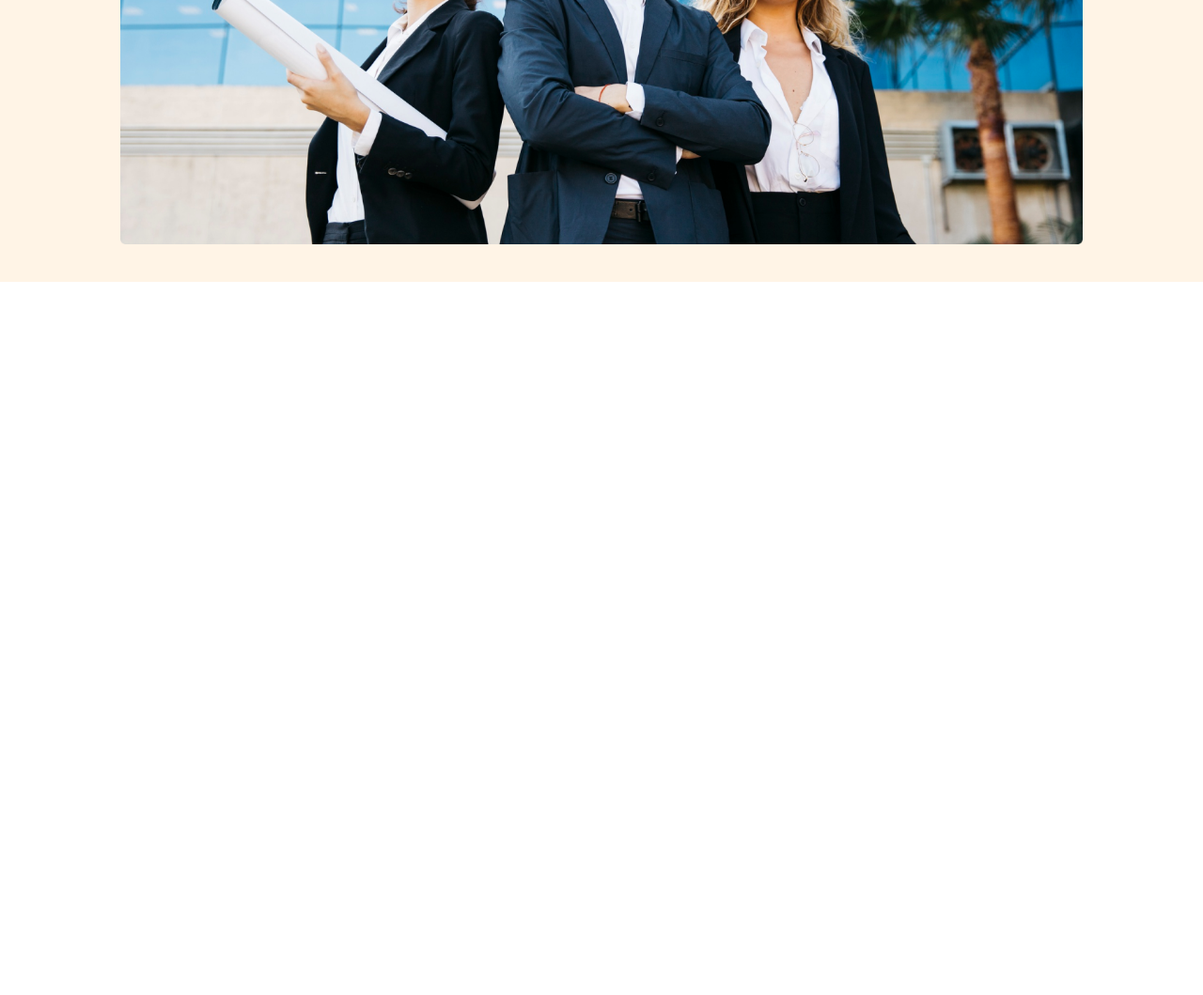
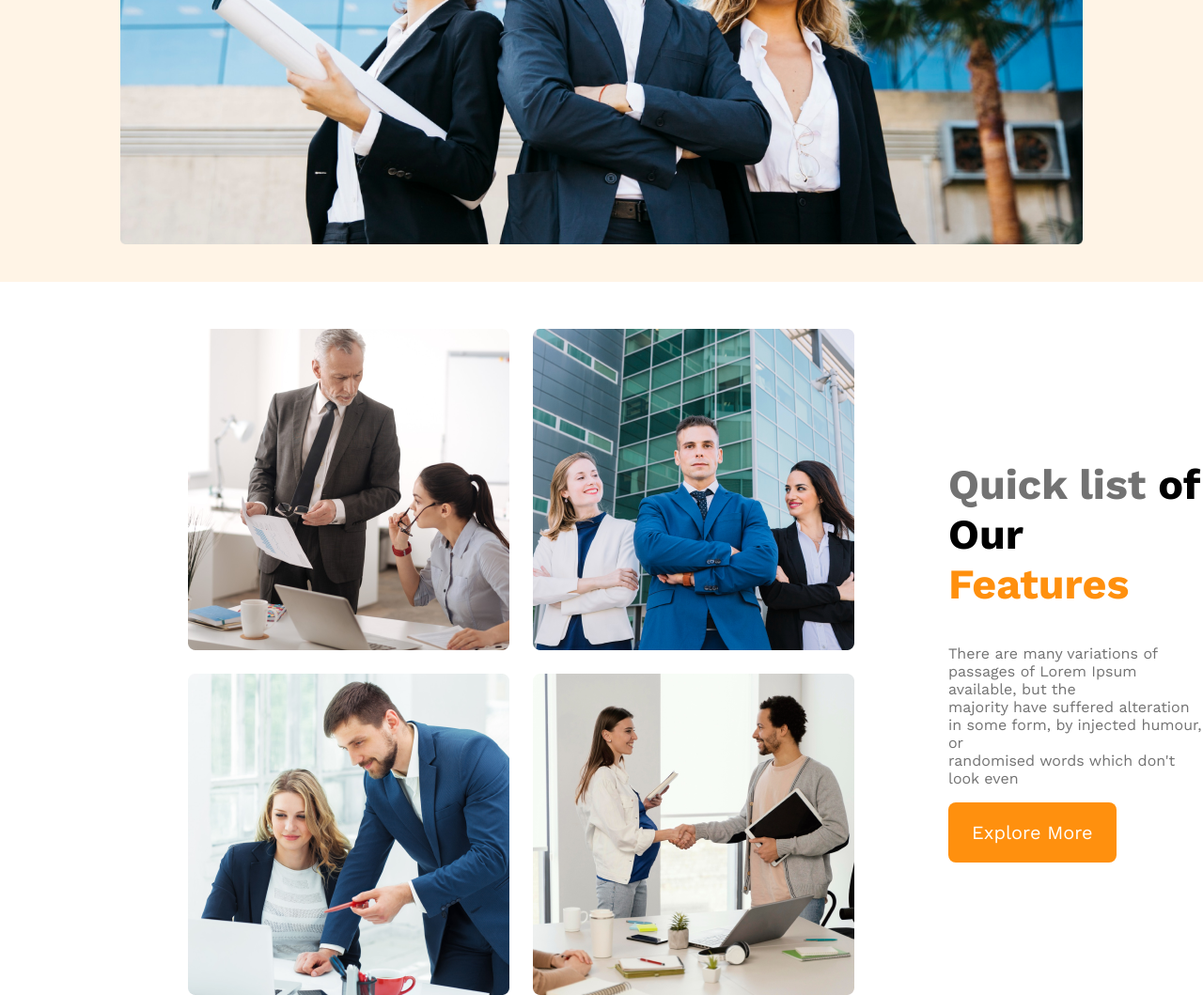
Before and after one commit to Developer-Sojol/Architects-website, a plain HTML site: page index.html in a window 1280 px wide. Shown: the part 781-1840 px from the top of the page at 94% size. Before the commit the page ends 1081 px from the top, so only its background shows below. Drawn offline with nearby package versions, Linux system fonts and the light colour scheme.

Commit message:
Feature sec added

```diff
--- a/Styles/architects.css
+++ b/Styles/architects.css
@@ -65,8 +65,34 @@ ul li a{
    width: 80%;
    padding-bottom: 40px;
 }
+/* Feature sec */
+.feature-sec{
+   margin-top: 50px;
+   padding-left: 200px;
+   display: flex;
+   align-items: center;
+}
+.img-div{
+   display: grid;
+   grid-template-columns: repeat(2,1fr);
+   gap: 25px;
 
-
+}
+.feature-text-div{
+  padding-left:100px ;
+}
+.feature-text-div h1{
+     font-size: 2.8rem;
+}
+.feature-text-div p{
+   color: #727272;
+}
+#span-1{
+    color: #727272;
+}
+#span-2{
+    color: #FF900E;
+}
 
 /* Responsive Css */
 @media screen and (max-width:576px) {
@@ -85,6 +111,17 @@ ul li a{
    .banner-img{
       width: 90%;
    }
+
+   .feature-sec{
+      flex-direction: column;
+      padding: 20px;
+   }
+   .img-div{
+      grid-template-columns: auto;
+   }
+   .feature-text-div{
+      padding-left: 10px;
+   }
 }
 
 /* Medium responsive css */
@@ -97,4 +134,14 @@ ul li a{
    .banner-text h1{
       font-size: 2.5rem;
    }
+   .feature-sec{
+      flex-direction: column;
+      padding: 20px;
+   }
+   .img-div{
+
+   }
+   .feature-text-div{
+      padding: 0;
+   }
 }
--- a/index.html
+++ b/index.html
@@ -30,7 +30,20 @@
       </section>
    </header>
    <main>
-
+        <section class="feature-sec">
+            <div class="img-div">
+               <img src="./images/team1.png" alt="" srcset="">
+               <img src="./images/team2.png" alt="" srcset="">
+               <img src="./images/team3.png" alt="" srcset="">
+               <img src="./images/team4.png" alt="" srcset="">
+            </div>
+            <div class="feature-text-div">
+                  <h1><span id="span-1">Quick list </span> of Our <span id="span-2">Features</span> </span> </span></h1>
+                  <p>There are many variations of passages of Lorem Ipsum available, but the <br> majority have suffered alteration in some form, by injected humour, or <br> randomised words which don't look even
+                  </p>
+                  <button class="btn-primary">Explore More</button>
+            </div>
+        </section>
    </main>
    <footer>
 
```
